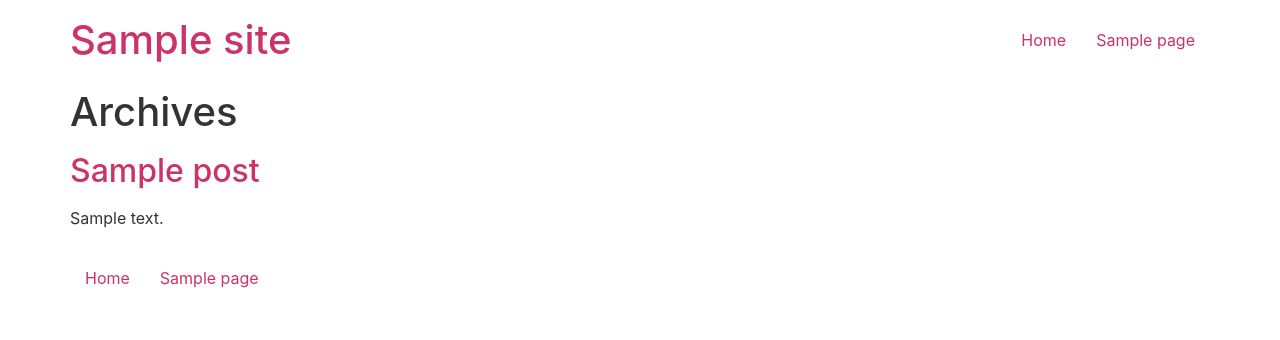
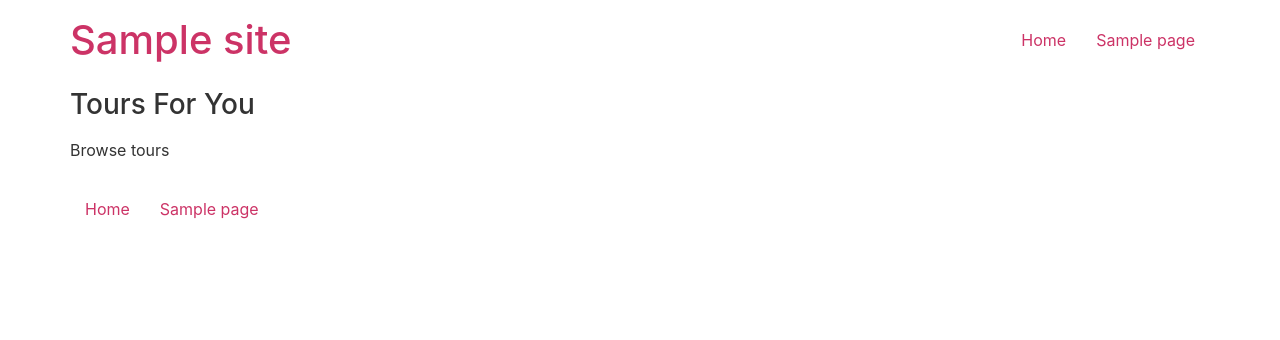
Before and after one commit to najaftechcontributions/sentorini, a WordPress theme: template wp-content/themes/hello-elementor/index.php in a window 1280 px wide. Shown: the top 340 px of the page. Run offline with PHP 8.4 and a stand-in for WordPress, Linux system fonts and the light colour scheme; the site name, menu and one post (Sample post) are stand-ins, and other content is empty; some libraries are stand-ins or nearby versions.

Commit message:
`Refactor tour card click behavior and update archive template`

```diff
--- a/wp-content/themes/hello-elementor/template-parts/archive.php
+++ b/wp-content/themes/hello-elementor/template-parts/archive.php
@@ -1,59 +1,26 @@
 <?php
+
 /**
  * The template for displaying archive pages.
  *
  * @package HelloElementor
  */
-if ( ! defined( 'ABSPATH' ) ) {
+if (! defined('ABSPATH')) {
 	exit; // Exit if accessed directly.
 }
 
 ?>
+<style>
+	.sbt-tour-card-footer {
+		flex-direction: column !important;
+	}
+</style>
 <main id="content" class="site-main">
+	<div class="sbt-step-header">
+		<h3>Tours For You</h3>
+		<p class="sbt-step-description">Browse tours</p>
+	</div>
+	<?php echo do_shortcode('[sbt_tour_archive columns="3"]'); ?>
 
-	<?php if ( apply_filters( 'hello_elementor_page_title', true ) ) : ?>
-		<div class="page-header">
-			<?php
-			the_archive_title( '<h1 class="entry-title">', '</h1>' );
-			the_archive_description( '<p class="archive-description">', '</p>' );
-			?>
-		</div>
-	<?php endif; ?>
-
-	<div class="page-content">
-		<?php
-		while ( have_posts() ) {
-			the_post();
-			$post_link = get_permalink();
-			?>
-			<article class="post">
-				<?php
-				printf( '<h2 class="%s"><a href="%s">%s</a></h2>', 'entry-title', esc_url( $post_link ), wp_kses_post( get_the_title() ) );
-				if ( has_post_thumbnail() ) {
-					printf( '<a href="%s">%s</a>', esc_url( $post_link ), get_the_post_thumbnail( $post, 'large' ) );
-				}
-				the_excerpt();
-				?>
-			</article>
-		<?php } ?>
-	</div>
-
-	<?php
-	global $wp_query;
-	if ( $wp_query->max_num_pages > 1 ) :
-		$prev_arrow = is_rtl() ? '&rarr;' : '&larr;';
-		$next_arrow = is_rtl() ? '&larr;' : '&rarr;';
-		?>
-		<nav class="pagination">
-			<div class="nav-previous"><?php
-				/* translators: %s: HTML entity for arrow character. */
-				previous_posts_link( sprintf( esc_html__( '%s Previous', 'hello-elementor' ), sprintf( '<span class="meta-nav">%s</span>', $prev_arrow ) ) );
-			?></div>
-			<div class="nav-next"><?php
-				/* translators: %s: HTML entity for arrow character. */
-				next_posts_link( sprintf( esc_html__( 'Next %s', 'hello-elementor' ), sprintf( '<span class="meta-nav">%s</span>', $next_arrow ) ) );
-			?></div>
-		</nav>
-	<?php endif; ?>
 
 </main>
```
Also changed, not shown: 2 other files.
